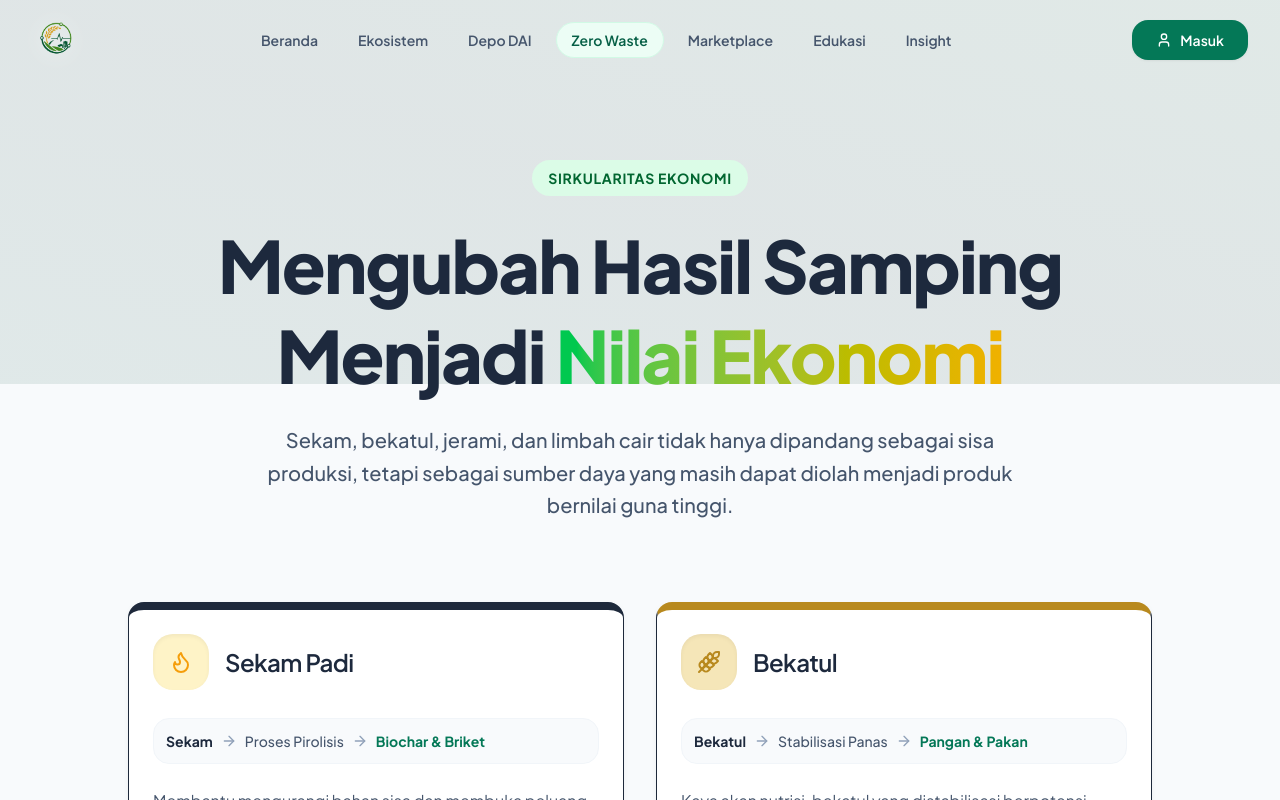
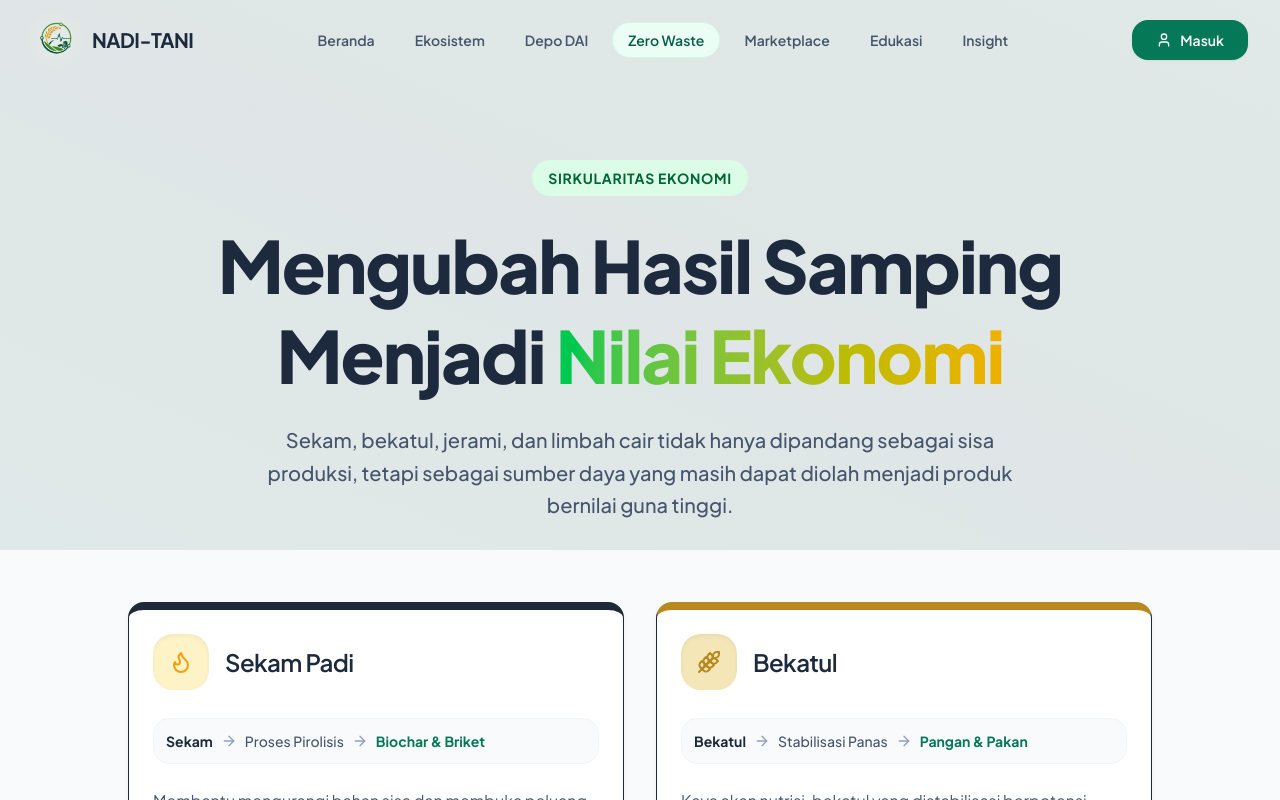
Before and after one commit to Ilhamjayas/ssfuns-naditani, a Next.js app: page /zero-waste in a window 1280 px wide. Shown: the top 800 px of the page. Built offline with nearby package versions, Linux system fonts and the light colour scheme.

Commit message:
Fix: Adjust zero-waste background height and add text to RootHeader logo

```diff
--- a/src/app/zero-waste/page.tsx
+++ b/src/app/zero-waste/page.tsx
@@ -34,7 +34,7 @@ export default function ZeroWastePage() {
 
   return (
     <div className="flex flex-col min-h-screen bg-slate-50 pt-20 overflow-hidden relative">
-      <div className="absolute top-0 right-0 w-full h-96 bg-gradient-to-bl from-green-900 via-primary-900 to-primary-800 z-0 opacity-10"></div>
+      <div className="absolute top-0 right-0 w-full h-[550px] bg-gradient-to-bl from-green-900 via-primary-900 to-primary-800 z-0 opacity-10"></div>
 
       <div className="container mx-auto px-4 lg:px-8 py-20 relative z-10">
         <motion.div
--- a/src/components/layout/RootHeader.tsx
+++ b/src/components/layout/RootHeader.tsx
@@ -65,6 +65,9 @@ export function RootHeader() {
                   priority
                 />
               </motion.div>
+              <span className={`font-bold text-xl tracking-tight hidden sm:block ${scrolled ? 'text-slate-800' : 'text-slate-800'}`}>
+                NADI-TANI
+              </span>
           </Link>
 
           {/* Desktop Navigation */}
```
